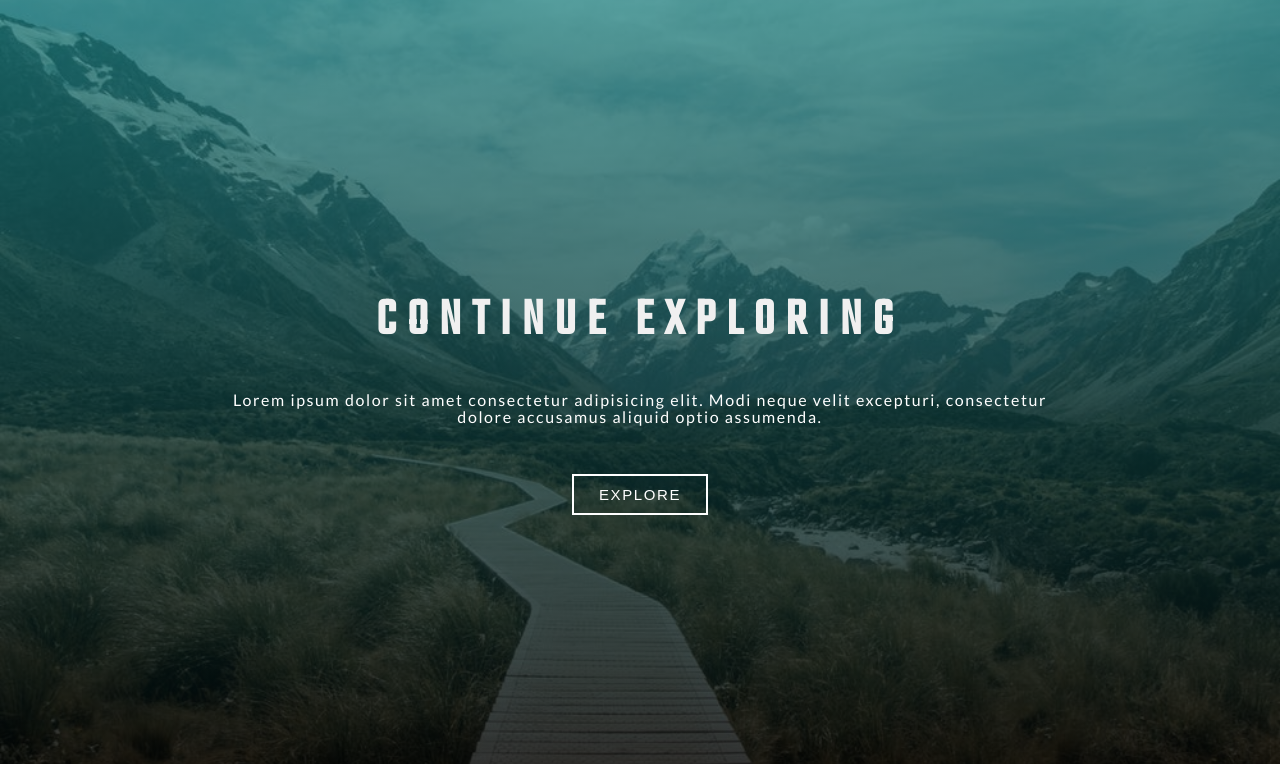
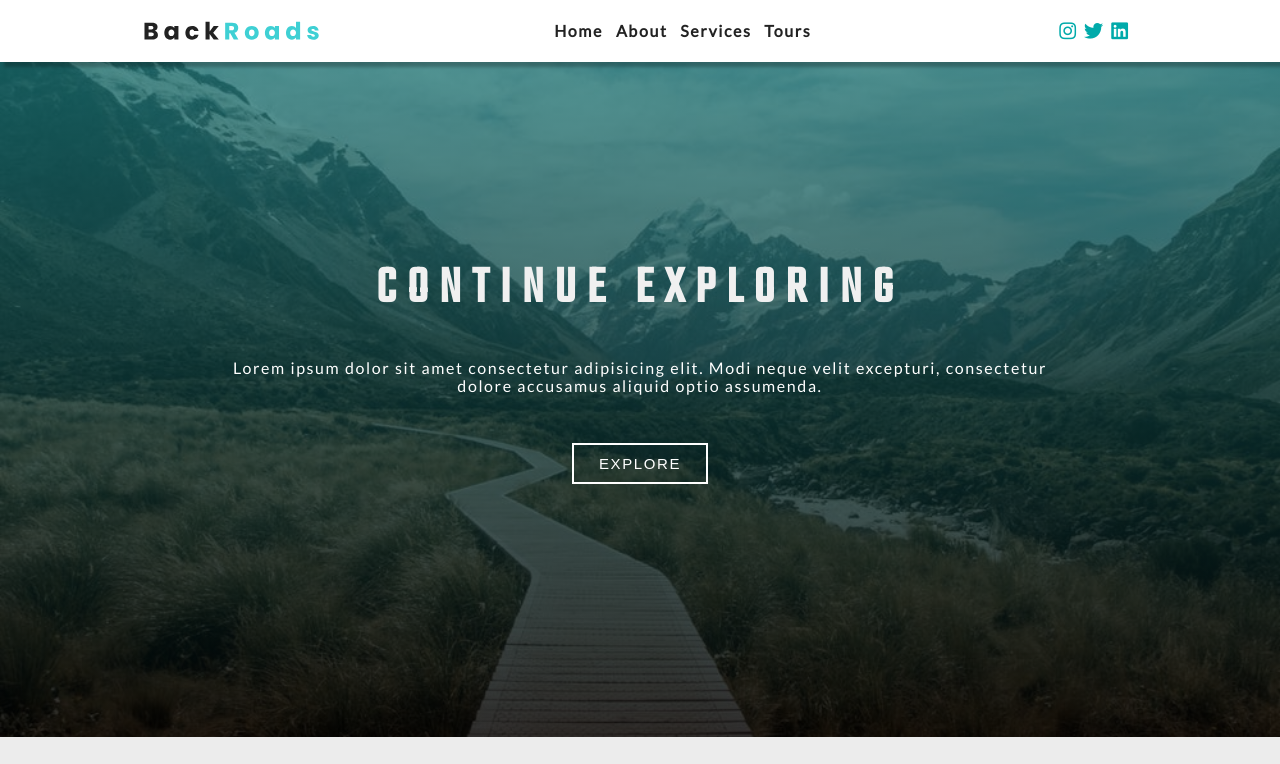
Before and after one commit to Satyam26/WebProjects, a plain HTML site: page tourGuide/index.html in a window 1280 px wide. Shown: the top 764 px of the page. Drawn offline with Linux system fonts and the light colour scheme.

Commit message:
added smooth scroll and smooth navigation feature

```diff
--- a/tourGuide/css/style.css
+++ b/tourGuide/css/style.css
@@ -33,7 +33,7 @@ body {
 }
 
 /* image default style */
-img {
+img:not(.nav-logo) {
   width: 100%;
   display: block;
 }
@@ -83,9 +83,11 @@ h3 {
 h4 {
   font-size: 1.5rem;
 }
+
 a {
   text-decoration: none;
 }
+
 
 .color-primary {
   color: var(--primaryColor);
@@ -108,12 +110,133 @@ a {
 /*  end of global styles */
 
 /* navbar */
+.navbar {
+  background: var(--mainWhite);
+}
+.nav-social {
+  display: none;
+}
+
+.nav-header {
+  display: flex;
+  justify-content: space-between;
+  align-items: center;
+  padding: 0.5rem 2rem;
+}
+
+.nav-links {
+  display: flex;
+  flex-direction: column;
+  background: var(--offWhite);
+  transition: var(--mainTransition);
+  height: 0;
+  overflow: hidden;
+}
+
+.nav-link {
+  padding-top: 0.5rem;
+  padding-bottom: 0.5rem;
+  padding-left: 2rem;
+  color: var(--mainBlack);
+  font-size: 1rem;
+  font-weight: bold;
+  cursor: pointer;
+  letter-spacing: var(--secondarySpacing);
+  transition: var(--mainTransition);
+}
+.nav-link:hover {
+  background: var(--darkGrey);
+  color: var(--primaryColor);
+  padding-left: 2.5rem;
+}
+.nav-toggle {
+  color: var(--primaryColor);
+  background: none;
+  border: none;
+  outline: none;
+  font-size: 1.5rem;
+  padding: 0.5rem;
+  cursor: pointer;
+  transition: var(--mainTransition);
+
+}
+.nav-toggle:hover {
+  transform: scale(1.2);
+}
+
+.show-links {
+  display: none;
+}
+
+.show-by-height {
+  height: 152px;
+}
+
+.fixed {
+  position: fixed;
+  width: 100%;
+  top: 0;
+  left: 0;
+  transition: var(--mainTransition);
+  box-shadow: var(--lightShadow);
+  z-index: 1;
+}
+
+
+@media screen and (min-width: 768px){
+  .nav-toggle {
+    display:none;
+  }
+  .nav-links {
+    flex-direction: row;
+    background: transparent;
+    height: 22px;
+    transition: none;
+  }
+  .nav-link {
+    padding: 0;
+    margin: 0;
+    margin-right: 0.8rem;
+  }
+  .nav-link:hover {
+    padding: 0;
+    background: none;
+  }
+  .nav-social {
+    display: flex;
+  }
+  .nav-icon {
+    margin-right: 0.5rem;
+    font-size: 1.2rem;
+    color: var(--primaryColor);
+    transition: var(--mainTransition);
+  }
+  .nav-icon:hover {
+    transform: translateY(-20%);
+    color: var(--darkGrey);
+  }
+  .nav-center {
+    width: 80%;
+    max-width: 1170px;
+    margin: 0 auto;
+    display: flex;
+    flex-wrap: wrap;
+    justify-content: space-between;
+    align-items: center;
+    padding: 1rem 1rem;
+  }
+  .nav-header {
+    padding: 0;
+  }
+
+}
+
 /* end navbar */
 /* hero */
 
 .hero {
   background: linear-gradient(var(--primaryColor),var(--primaryColor));
-  height: 100vh;
+  height: calc(100vh - 63px);
   display: flex;
   justify-content: center;
   align-items: center;
@@ -334,7 +457,7 @@ p {
 
 /* end tour */
 /* footer */
-a {
+.footer-link {
   text-decoration: none;
   color: var(--mainGrey);
 }
--- a/tourGuide/index.html
+++ b/tourGuide/index.html
@@ -14,7 +14,38 @@
 <body>
   <header id="home">
     <!-- navbar -->
-    <nav></nav>
+    <nav class="navbar fixed">
+      <!-- navbar center -->
+      <div class="nav-center">
+        <!-- nav-header -->
+        <div class="nav-header">
+          <img src="/images/logo.svg" alt="logo" class="nav-logo">
+          <button class="nav-toggle" type="button" id="nav-toggle"><i class="fas fa-bars"></i></button>
+        </div>
+        <!-- nav links -->
+        <div class="nav-links " id="nav-links">
+          <a class="nav-link scroll-link" href="#home">Home</a>
+          <a class="nav-link scroll-link" href="#about">About</a>
+          <a class="nav-link scroll-link" href="#services">Services</a>
+          <a class="nav-link scroll-link" href="#tours">Tours</a>
+        </div>
+        <!-- nav-icons -->
+        <div class="nav-social">
+        <span class="nav-icon">
+          <i class="fab fa-instagram"></i>
+        </span>
+        <span class="nav-icon">
+          <i class="fab fa-twitter"></i>
+        </span>
+        <span class="nav-icon">
+          <i class="fab fa-linkedin"></i>
+        </span>
+      </div>
+
+
+      </div>
+
+    </nav>
     <!-- hero -->
     <div class="hero">
       <div class="hero-container">
@@ -191,10 +222,10 @@
   <section class="section-footer">
     <div class="footer-center">
       <div class="footer-links">
-        <a class="footer-link" href="">Home</a>
-        <a class="footer-link" href="">About</a>
-        <a class="footer-link" href="">Services</a>
-        <a class="footer-link" href="">Tours</a>
+        <a class="footer-link scroll-link" href="#home">Home</a>
+        <a class="footer-link scroll-link" href="#about">About</a>
+        <a class="footer-link scroll-link" href="#services">Services</a>
+        <a class="footer-link scroll-link" href="#tours">Tours</a>
       </div>
       <div class="footer-social">
         <span class="footer-icon">
@@ -208,11 +239,12 @@
         </span>
       </div>
       <div class="footer-message">
-        <p>Copyright &copy; Travel World 2020. All Rights Reserved</p>
+        <p>Copyright &copy; Travel World <span id="date"></span> . All Rights Reserved</p>
       </div>
     </div>
   </section>
   <!-- end footer -->
+  <!-- script -->
+  <script src="./js/app.js"></script>
 </body>
-
 </html>
--- a/tourGuide/js/app.js
+++ b/tourGuide/js/app.js
@@ -0,0 +1,58 @@
+/* setting date */
+document.getElementById('date').innerHTML = new Date().getFullYear();
+
+/* toggle-navbar */
+const nav_toggler = document.getElementById('nav-toggle');
+const nav_links = document.getElementById('nav-links');
+
+nav_toggler.addEventListener('click',() => {
+  nav_links.classList.toggle('show-by-height');
+});
+
+/* navbar fixed */
+const navbar = document.querySelector('.navbar');
+
+window.addEventListener('scroll',() => {
+  if(window.pageYOffset > 62){
+    navbar.classList.add('fixed');
+  }
+  else {
+    navbar.classList.remove('fixed');
+  }
+});
+
+/* scroll  */
+const scroll_links = document.querySelectorAll('.scroll-link');
+scroll_links.forEach(link => {
+  link.addEventListener('click', event => {
+    event.preventDefault();
+    nav_links.classList.remove('show-by-height');
+    const id = event.target.getAttribute('href').slice(1);
+
+    const element = document.getElementById(id);
+    console.log(element);
+
+    let position;
+
+    if (navbar.classList.contains('fixed')){
+      position = element.offsetTop - 62;
+    } else {
+      position = element.offsetTop - 124;
+    }
+    if (nav_links.classList.contains('show-by-height')) {
+      if (navbar.classList.contains('fixed')) {
+        position = element.offsetTop - 62 - 152;
+      } else {
+        position = element.offsetTop - 124 - 152;
+      }
+    }
+
+
+    window.scrollTo({
+      left: 0,
+      top: position,
+      behaviour: 'smooth'
+    })
+
+  })
+})
```
